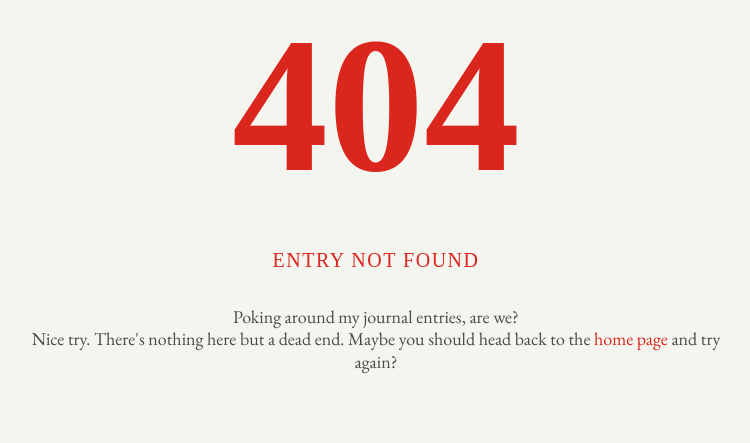
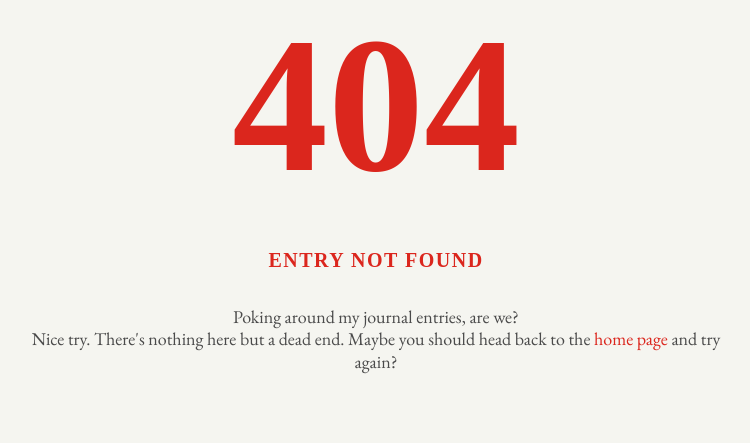
Before and after one commit to krishna-shetty/devlogbook, a Django app: template journal/templates/404.html in a window 1280 px wide. Shown: the part 175-618 px from the top of the page, without its empty margins (264-1014 px from the left). Run offline with Django 5.2, Linux system fonts and the light colour scheme; the template is opened without the code that fills it, so the values that code supplies are empty; some web fonts are replaced.

Commit message:
Update 404 subtitle font weight for improved emphasis

```diff
--- a/static/css/404.css
+++ b/static/css/404.css
@@ -26,7 +26,7 @@ body {
 ._404__subtitle {
     font-size: 1.25rem;
     margin-bottom: 1rem;
-    font-weight: 400;
+    font-weight: 700;
     text-transform: uppercase;
     color: #DB261D;
     letter-spacing: 1.5px;
```
